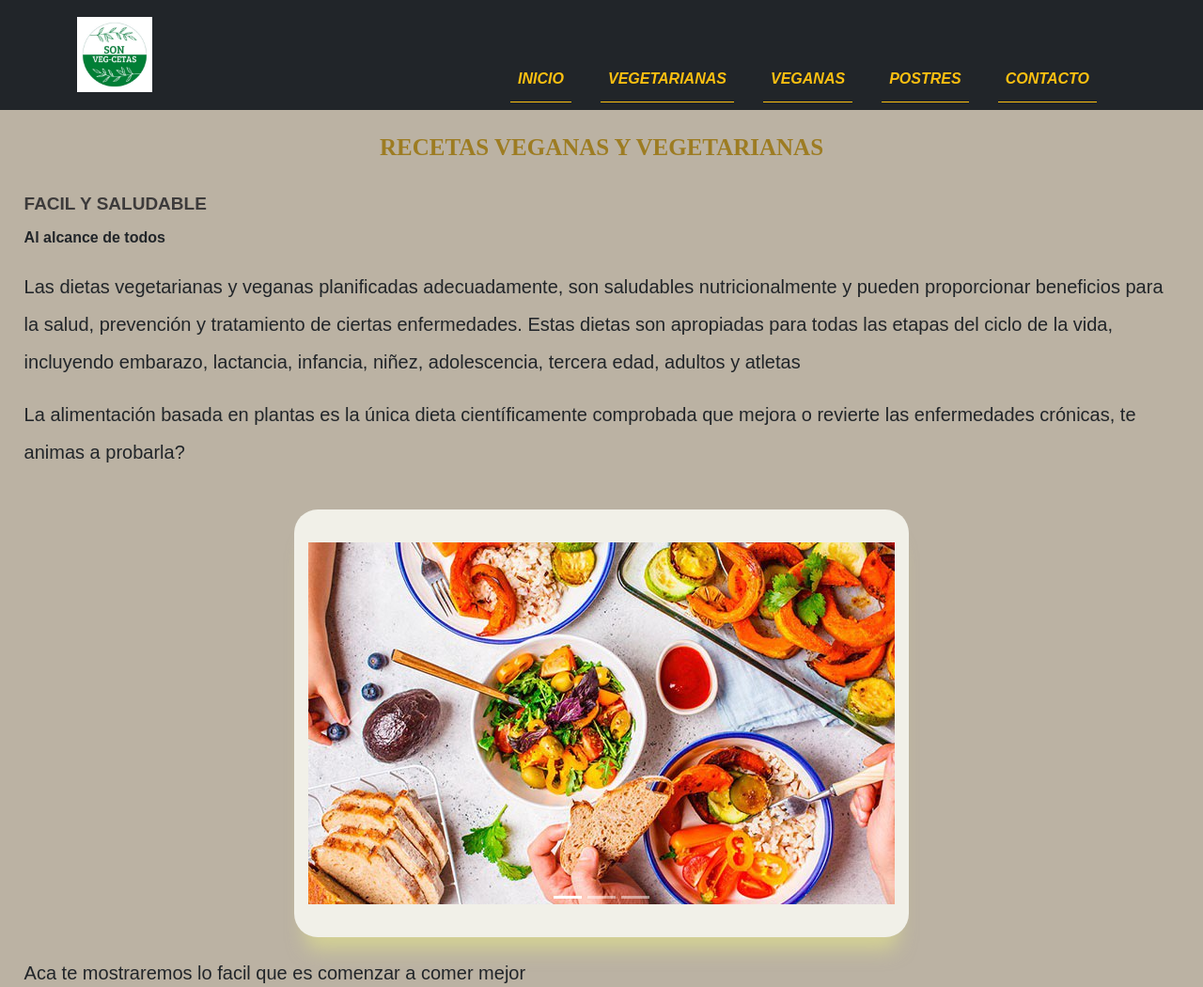
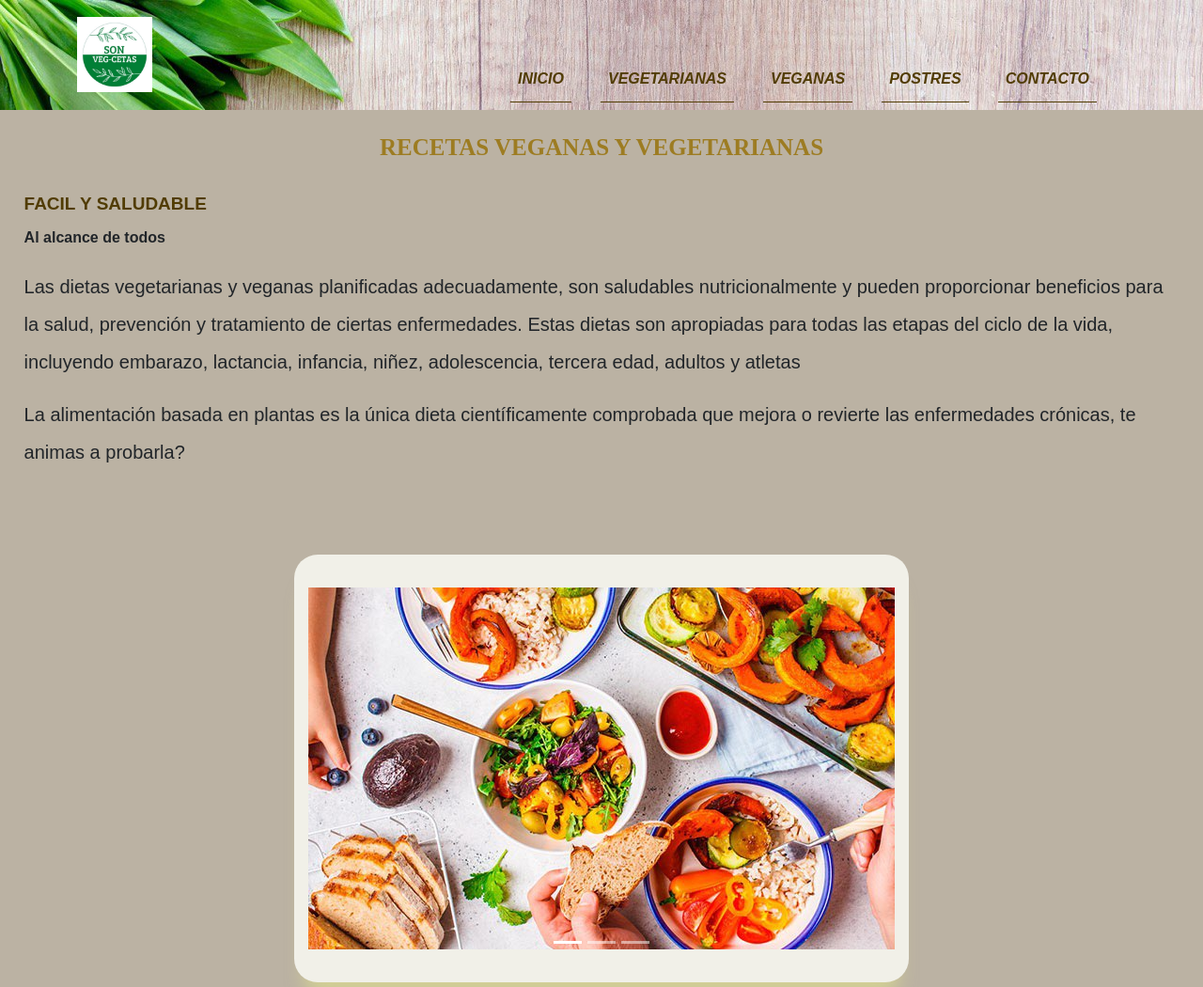
Before and after one commit to Andrearx5/demo-sonvegcetas, a plain HTML site: page index.html in a window 1280 px wide. Shown: the top 1050 px of the page at 94% size. Drawn offline with Linux system fonts and the light colour scheme; files whose address does not match are found by name; a web font is replaced by a local one.

Commit message:
agregue imagen a header y cmbien color de letra

```diff
--- a/index.html
+++ b/index.html
@@ -17,14 +17,14 @@
 <body>
     <header class="puntos">
          <!--Logo + Menu nav-->
-         <nav class="navbar navbar-expand-lg navbar-dark bg-dark">
+         <nav class="navbar navbar-expand-lg navv">
             <div class="container">
               <a class="logocabecera" href="./index.html"><img src="./Imagenes/Logo.png" alt="Logo" height="80" width="80"></a>
               <button class="navbar-toggler" type="button" data-bs-toggle="collapse" data-bs-target="#navbarNav" aria-controls="navbarNav" aria-expanded="false" aria-label="Toggle navigation">
                 <span class="navbar-toggler-icon"></span>
               </button>
               <div class="collapse navbar-collapse" id="navbarNav">
-                <ul class="navbar-nav">
+                <ul class="navbar-nav ms-auto">
                   <li class="nav-item">
                     <a class="nav-link" href="./index.html">INICIO</a>
                   </li>
@@ -62,7 +62,7 @@
         </section>
              <!--Imagenes-->
         <div class="grid">
-            <section class="grid__cards">
+            <section class="grid__cards container mt-5">
 
                 <div id="carouselExampleIndicators" class="carousel slide" data-bs-ride="true">
                     <div class="carousel-indicators">
--- a/style.css
+++ b/style.css
@@ -27,38 +27,12 @@ body {
 /*Cabecera por ahora reemplazado por menu nav de bootstrap*/
 
 
-header {
 
-
+.navv{
     background-image: url(./Imagenes/headerpic.jpeg);
     background-size: cover;
-    /*display: flex;
-    justify-content: space-between;
-    height: 8rem;
-    position: static;
-    top: 0%;*/
 
 }
-
-/*.logocabecera {
-
-    display: flex;
-    align-items: center;
-    padding-left: 4%;
-}*/
-
-
-/*.puntos {
-
-    display: flex;
-    justify-content: space-between;
-    flex-direction: row;
-    align-items: center;
-
-
-
-}*/
-
 
 .puntos ul {
 
@@ -86,14 +60,13 @@ header {
 
 .puntos ul li a {
 
-    color: #fdc011;
+    color: #513c03;
     border-bottom: solid 1px;
     font-style: oblique;
     font-weight: bolder;
 
 
 }
-
 
 
 
@@ -121,7 +94,7 @@ h1 {
 }
 
 h3 {
-    color: #3d3b3b;
+    color: #513c03;
     border-bottom: #ebc65e;
     font-size: 19px;
     font-weight: bold;
```
Also changed, not shown: pages/contacto.html (+1 -1 lines), pages/postres.html (+1 -1 lines), pages/veganas.html (+1 -1 lines), pages/vegetarianas.html (+1 -1 lines).
